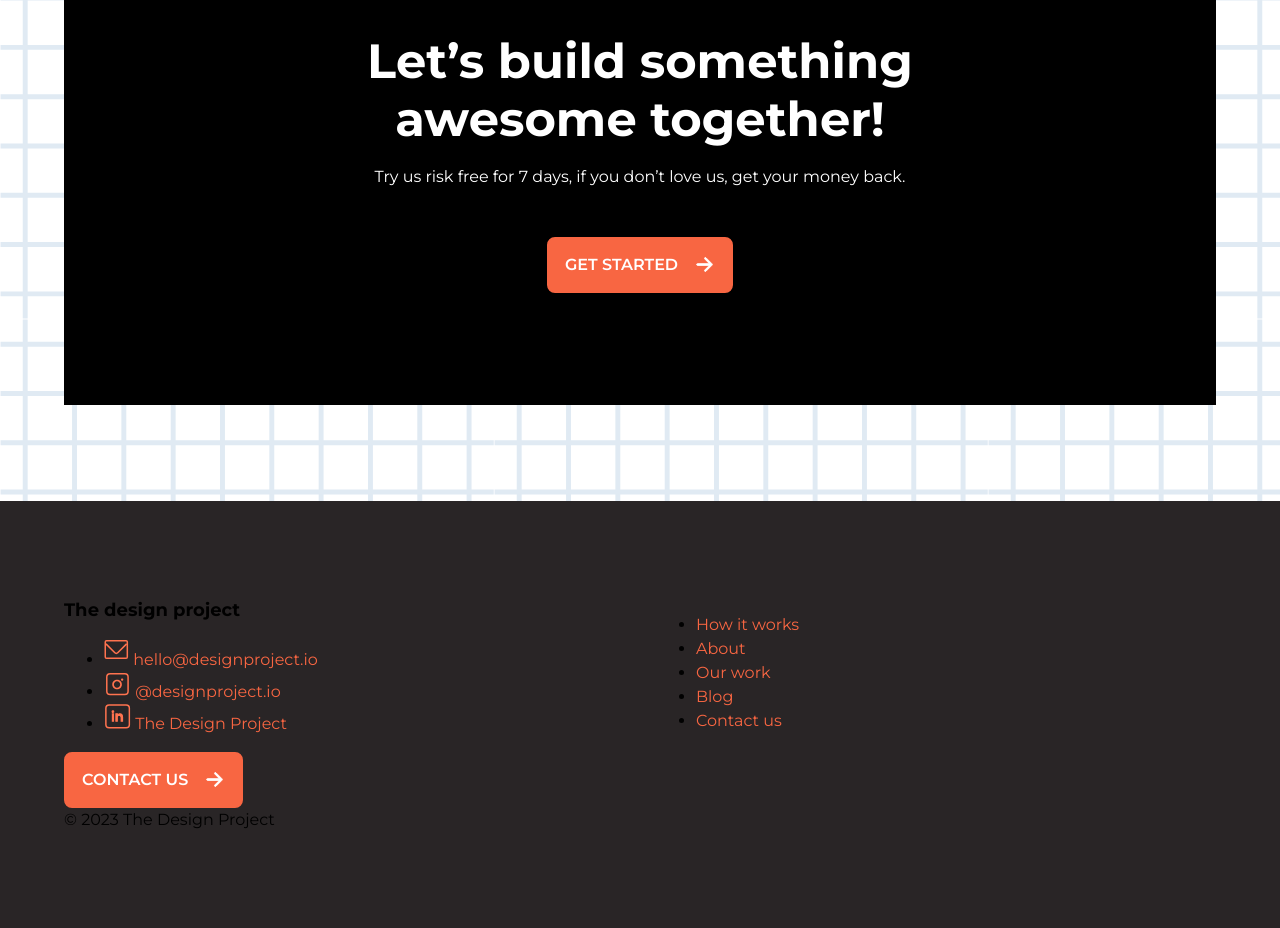
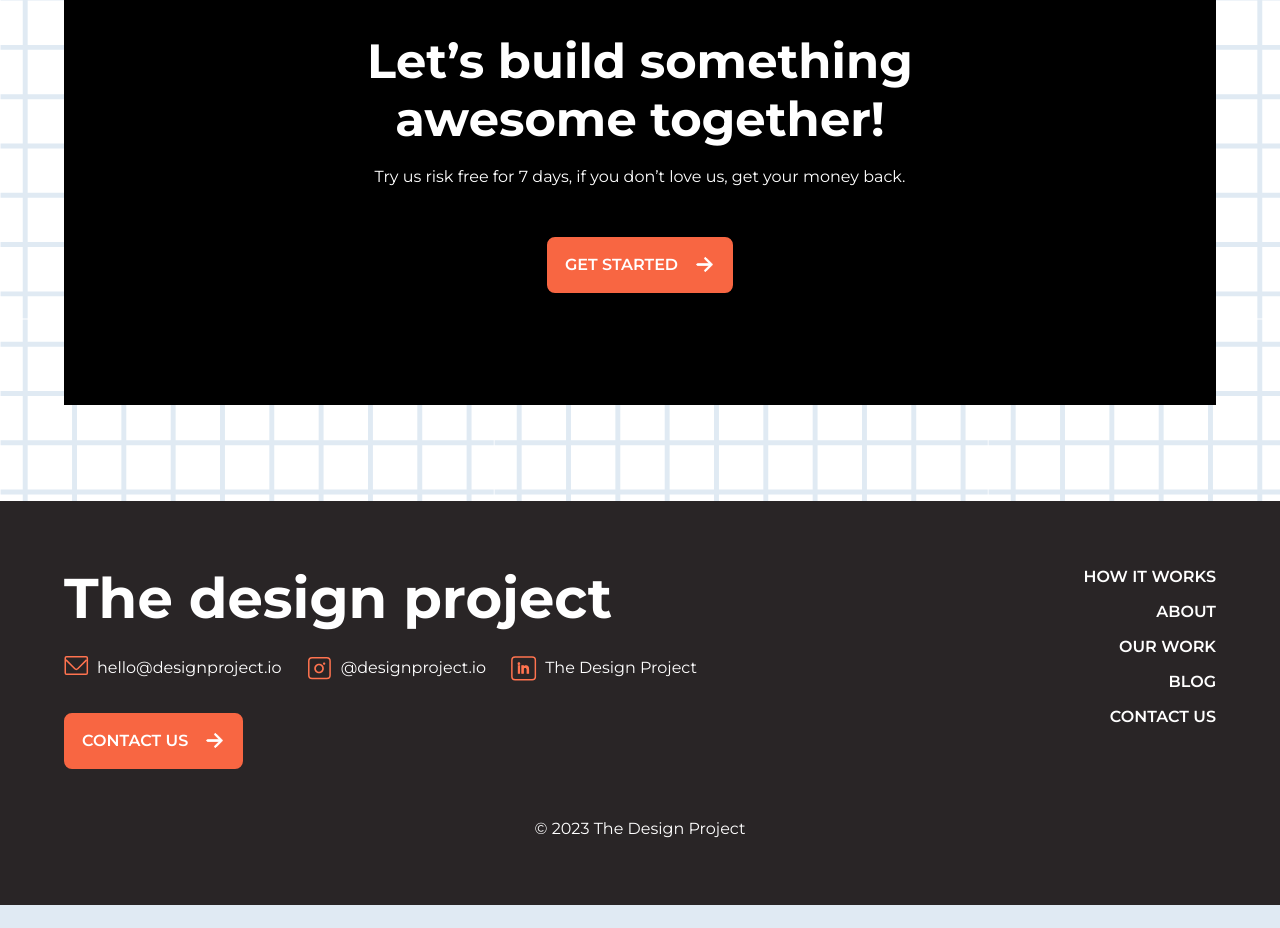
Before and after one commit to ronaldgonzalesm/the-design-project, a website: page index.html in a window 1280 px wide. Shown: the part 8249-9177 px from the top of the page. After the commit the page ends 9154 px from the top, so only its background shows below. Drawn offline with Linux system fonts and the light colour scheme.

Commit message:
Footer maquetado

```diff
--- a/src/scss/footer/_footer.scss
+++ b/src/scss/footer/_footer.scss
@@ -3,40 +3,54 @@
 
 .footer {
     background-color: #292526;
-    padding: 5rem 0;
+    padding: 3rem 0;
     @include m.tablet {
-        padding: 6rem 0;
-    }
-
-    &__container {
-
+        padding: 4rem 0;
     }
 
     &__grid {
         @include m.grid(1, 2rem);
         @include m.desktop {
-            grid-template-columns: repeat(2, 1fr);
+            grid-template-columns: repeat(4, 1fr);
         }
     }
 
     &__info {
-
+        grid-column: span 3;
     }
 
     &__title {
-
+        color: v.$white;
+        font-size: 1.75rem;
+        line-height: 1.2;
+        margin-bottom: 1rem;
+        @include m.desktop {
+            font-size: 3.5rem;
+            margin-bottom: 1.5rem;
+        }
     }
 
     &_socials {
-
+        @include m.flexible(flex, column, nowrap, flex-start, flex-start );
+        row-gap: 1rem;
+        list-style: none;
+        padding: 0;
+        margin: 0 0 2rem;
+        @include m.desktop {
+            display: flex;
+            flex-direction: row;
+            //@include m.flexible(flex, row, nowrap, flex-start, center );
+            column-gap: 1.5rem;
+        }
     }
 
     &_social {
-
     }
 
     &__social-link {
-
+        color: v.$white;
+        @include m.flexible(flex, row, nowrap, flex-start, center );
+        column-gap: .5rem;
     }
 
     &__btn {
@@ -44,7 +58,14 @@
     }
 
     &__list {
-
+        @include m.flexible(flex, column, nowrap, flex-start, flex-start );
+        row-gap: .7rem;
+        list-style: none;
+        padding: 0;
+        margin: 0;
+        @include m.desktop {
+            align-items: flex-end;
+        }
     }
 
     &__list-item {
@@ -52,15 +73,15 @@
     }
 
     &__list-link {
-
+        color: v.$white;
+        font-weight: 600;
+        text-transform: uppercase;
     }
 
     &__copy {
-
-    }
-
-    &__copy-text {
-
+        text-align: center;
+        color: v.$white;
+        margin-top: 3rem;
     }
 
 
```
Also changed, not shown: build/css/app.css, 1 other file.
